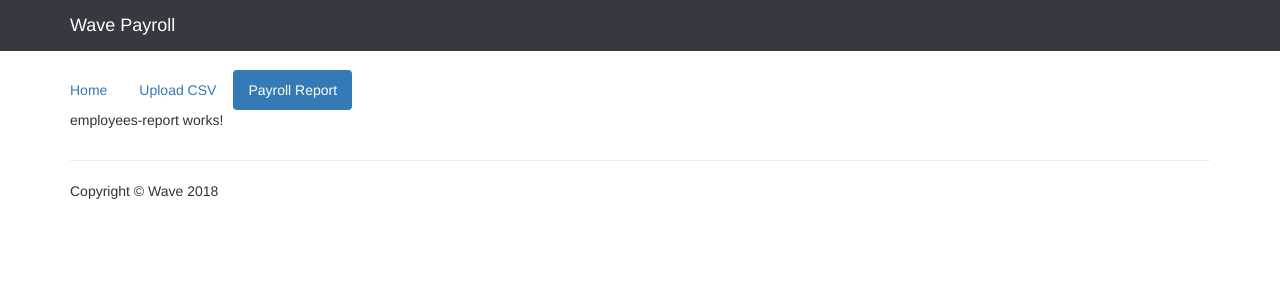
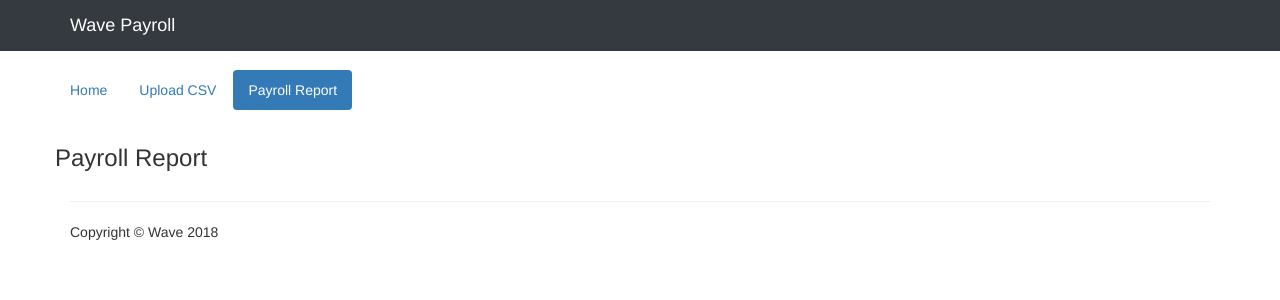
Before and after one commit to mohammadfarooqi/se-challenge-payroll-client, an Angular app: page /report in a window 1280 px wide. Shown: the top 300 px of the page. Built offline with nearby package versions, Linux system fonts and the light colour scheme.

Commit message:
added basic start text for report

```diff
--- a/src/app/client/employees-report/employees-report.component.html
+++ b/src/app/client/employees-report/employees-report.component.html
@@ -1,3 +1,3 @@
-<p>
-  employees-report works!
-</p>
+<div class="row" style="margin-top: 15px">
+  <h3>Payroll Report</h3>
+</div>
```
